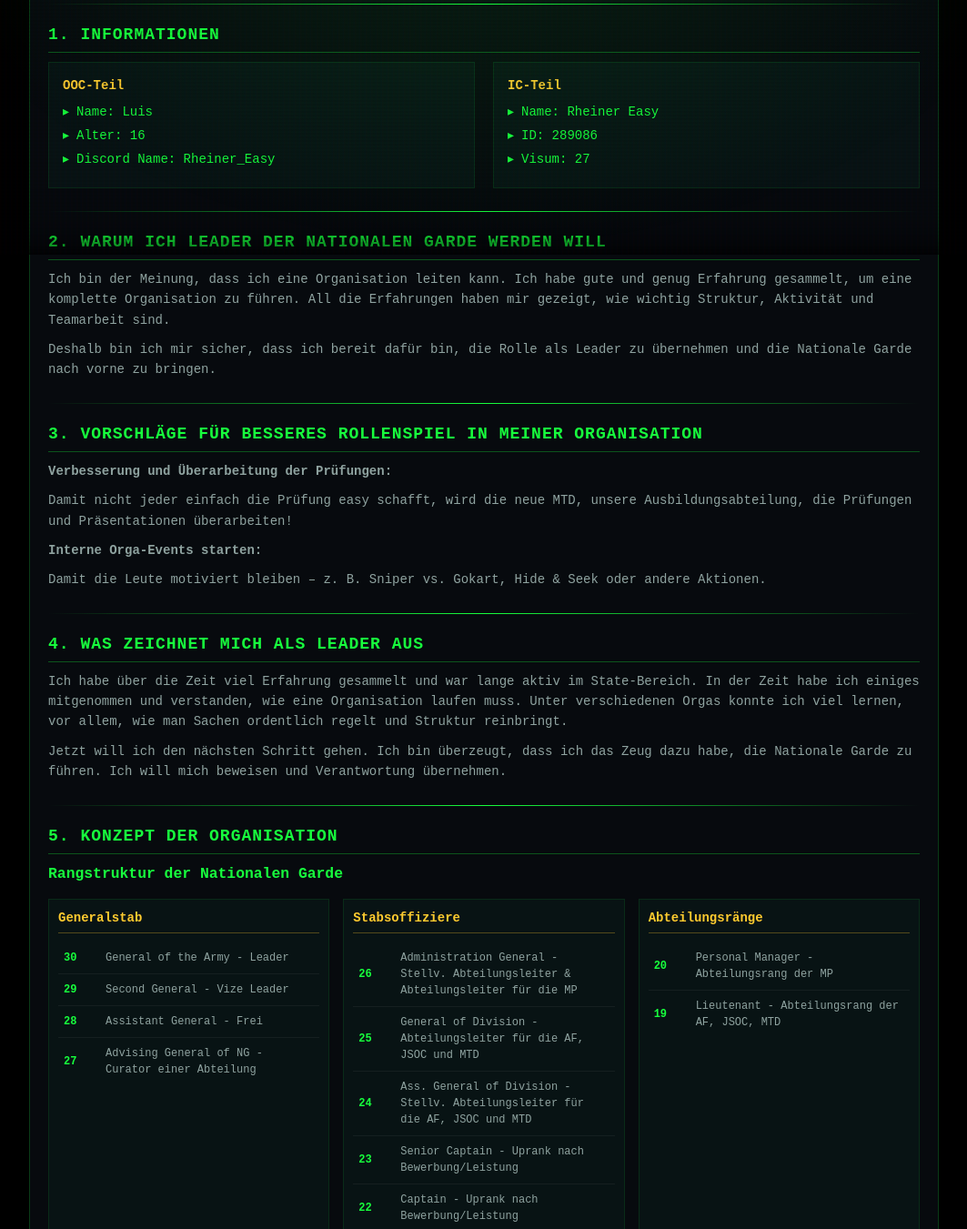
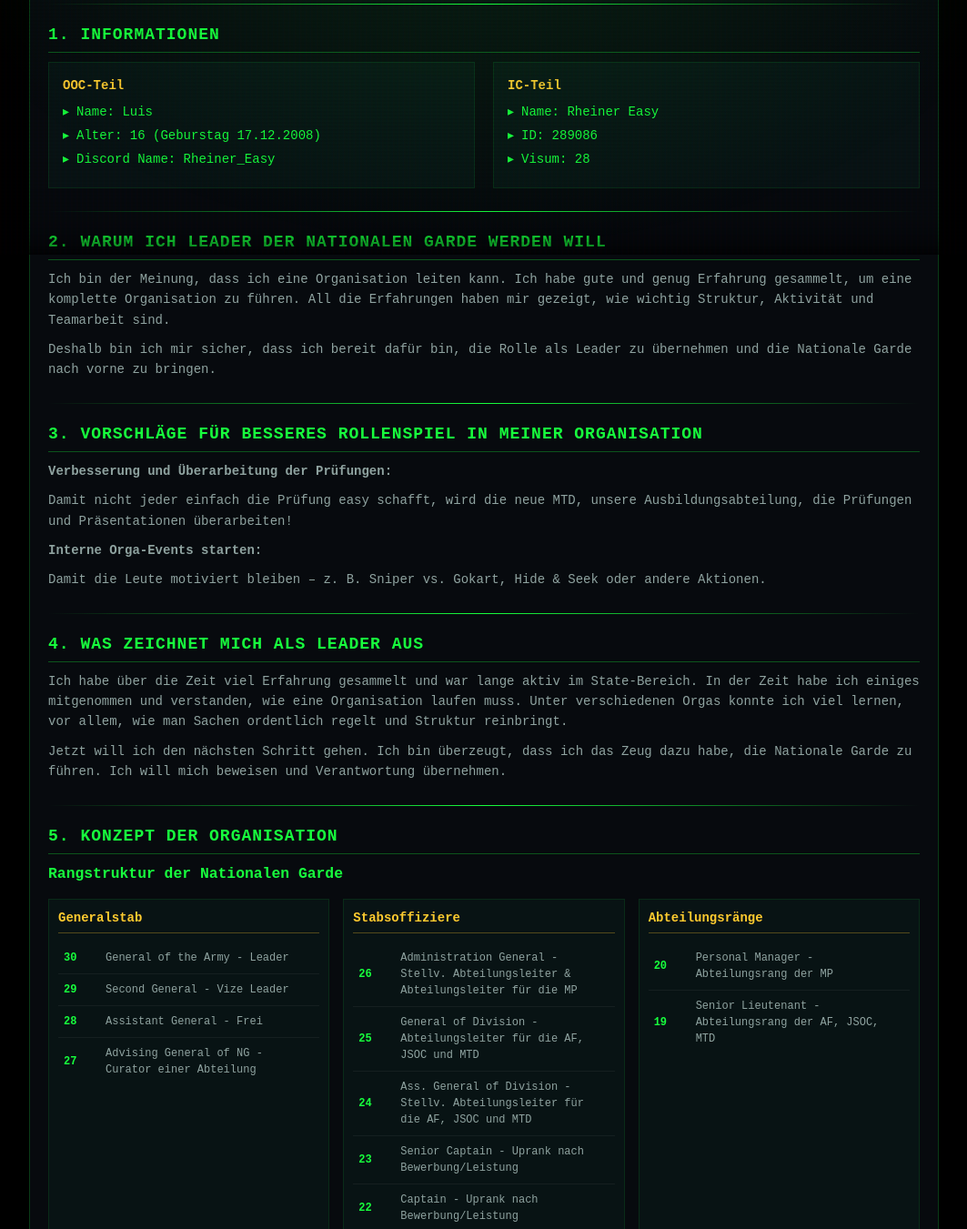
Before and after one commit to EinsNiloc/NG-Bewerbung-Rheiner_Easy, a plain HTML site: page index.html in a window 1280 px wide. Shown: the part 520-1871 px from the top of the page at 91% size, without its empty margins (108-1171 px from the left). Drawn offline with Linux system fonts and the light colour scheme.

Commit message:
Update index.html

```diff
--- a/index.html
+++ b/index.html
@@ -613,7 +613,7 @@
                         <h3>OOC-Teil</h3>
                         <ul>
                             <li>Name: Luis</li>
-                            <li>Alter: 16</li>
+                            <li>Alter: 16 (Geburstag 17.12.2008)</li>
                             <li>Discord Name: Rheiner_Easy</li>
                         </ul>
                     </article>
@@ -623,7 +623,7 @@
                         <ul>
                             <li>Name: Rheiner Easy</li>
                             <li>ID: 289086</li>
-                            <li>Visum: 27</li>
+                            <li>Visum: 28</li>
                         </ul>
                     </article>
                 </div>
@@ -718,7 +718,7 @@
                         </div>
                         <div class="rank-item">
                             <span class="rank-number">19</span>
-                            <span class="rank-name">Lieutenant - Abteilungsrang der AF, JSOC, MTD</span>
+                            <span class="rank-name">Senior Lieutenant - Abteilungsrang der AF, JSOC, MTD</span>
                         </div>
                     </article>
 
```
